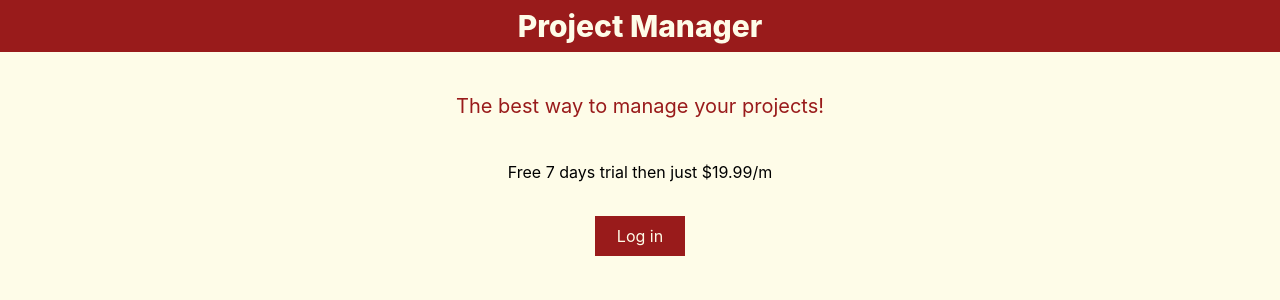
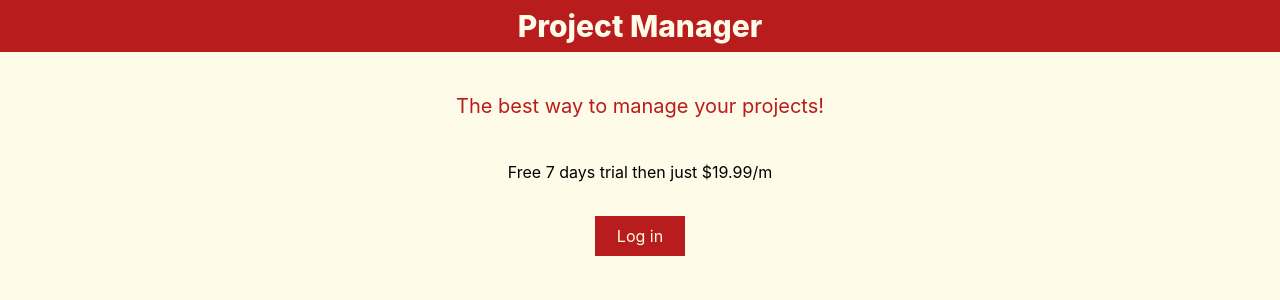
Before and after one commit to lucywho/projectmanager, a Next.js app: page / in a window 1280 px wide. Shown: the top 300 px of the page. Built offline with nearby package versions, Linux system fonts and the light colour scheme; no server answers.

Commit message:
minor color tweak on red

```diff
--- a/components/Header.js
+++ b/components/Header.js
@@ -8,7 +8,7 @@ export default function Header() {
                 <meta name="description" content="project manager" />
                 <link rel="icon" href="/bookmark.ico" />
             </Head>
-            <header className=" font-extrabold text-3xl py-2 bg-red-800 text-yellow-50 text-center">
+            <header className=" font-extrabold text-3xl py-2 bg-red-700 text-yellow-50 text-center">
                 Project Manager
             </header>
         </>
--- a/components/NewTodo.js
+++ b/components/NewTodo.js
@@ -25,10 +25,11 @@ export default function NewTodo({ project_id }) {
         >
             <input
                 onChange={(e) => setName(e.target.value)}
-                className="border p-1 font-black outline-none bg-yellow-50 border-red-800"
+                className="border p-1 font-black outline-none bg-yellow-50 border-red-700"
                 required
                 placeholder="new todo"
             />
+
             <button
                 disabled={name ? false : true}
                 className={`border px-4 py-2 ml-2 font-bold text-xs uppercase ${
--- a/pages/index.js
+++ b/pages/index.js
@@ -20,7 +20,7 @@ export default function Home() {
 
     return (
         <div className="text-center ">
-            <p className="mt-10 text-xl text-red-800">
+            <p className="mt-10 text-xl text-red-700">
                 The best way to manage your projects!
             </p>
 
@@ -29,7 +29,7 @@ export default function Home() {
             <div className="mt-10">
                 <a
                     href="/api/auth/signin"
-                    className="bg-red-800 text-yellow-50 border-2 border-red-800 hover:bg-yellow-50 hover:text-red-900 px-5 py-2"
+                    className="bg-red-700 text-yellow-50 border-2 border-red-700 hover:bg-yellow-50 hover:text-red-700 px-5 py-2"
                 >
                     Log in
                 </a>
--- a/pages/subscribe.js
+++ b/pages/subscribe.js
@@ -34,7 +34,7 @@ export default function Subscribe() {
                 </p>
 
                 <button
-                    className="mt-10 bg-red-800 text-yellow-50 border border-red-800 hover:bg-yellow-50 hover:text-red-800 px-5 py-2"
+                    className="mt-10 bg-red-700 text-yellow-50 border border-red-700 hover:bg-yellow-50 hover:text-red-700 px-5 py-2"
                     onClick={async () => {
                         const res = await fetch("/api/stripe/session", {
                             method: "POST",
```
